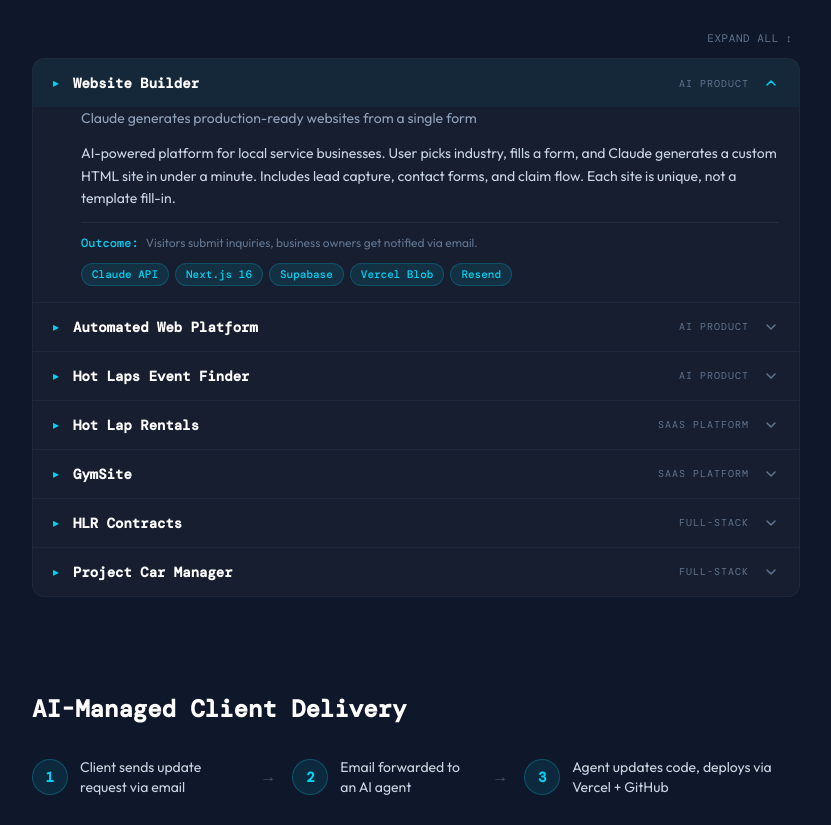
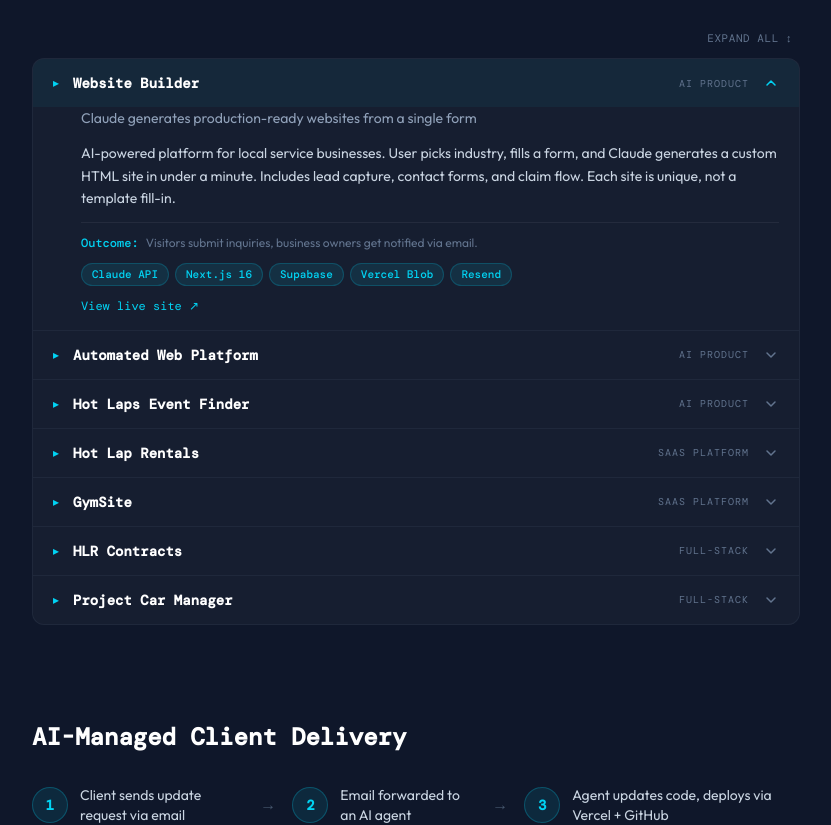
Before and after one commit to patrickclay/portfolio, a Next.js app: page / in a window 1280 px wide. Shown: the part 1390-2215 px from the top of the page, without its empty margins (224-1055 px from the left). Built offline with nearby package versions, Linux system fonts and the light colour scheme.

Commit message:
Add live-site links to product rows
Co-Authored-By: Claude Fable 5 <noreply@anthropic.com>

```diff
--- a/components/ProjectList.tsx
+++ b/components/ProjectList.tsx
@@ -99,6 +99,16 @@ export function ProjectList({ projects }: { projects: CardData[] }) {
                         <TechPill key={tech} label={tech} />
                       ))}
                     </div>
+                    {project.link && (
+                      <a
+                        href={project.link}
+                        target="_blank"
+                        rel="noopener noreferrer"
+                        className="self-start text-xs font-mono text-cyan-400 hover:underline"
+                      >
+                        View live site ↗
+                      </a>
+                    )}
                   </div>
                 </div>
               </div>
--- a/data/projects.ts
+++ b/data/projects.ts
@@ -7,6 +7,7 @@ export interface CardData {
   outcome: string;
   techStack: string[];
   category?: ProjectCategory;
+  link?: string;
 }
 
 export const stats = [
@@ -113,6 +114,7 @@ export const enterpriseProjects: CardData[] = [
 export const products: CardData[] = [
   {
     title: "Website Builder",
+    link: "https://website-builder-five-zeta.vercel.app",
     category: "ai-product",
     summary:
       "Claude generates production-ready websites from a single form",
@@ -147,6 +149,7 @@ export const products: CardData[] = [
   },
   {
     title: "Hot Laps Event Finder",
+    link: "https://hotlaps.vercel.app",
     category: "ai-product",
     summary:
       "AI-powered motorsports event discovery using Google Gemini",
@@ -158,6 +161,7 @@ export const products: CardData[] = [
   },
   {
     title: "Hot Lap Rentals",
+    link: "https://hotlaprentals.com",
     category: "saas-platform",
     summary:
       "Track day car rental marketplace — auth, bookings, AI, Cloud Run",
@@ -175,6 +179,7 @@ export const products: CardData[] = [
   },
   {
     title: "GymSite",
+    link: "https://fitnesssite-six.vercel.app",
     category: "saas-platform",
     summary:
       "Gym class scheduling and booking with payments and AI",
@@ -191,6 +196,7 @@ export const products: CardData[] = [
   },
   {
     title: "HLR Contracts",
+    link: "https://hlr-contracts.vercel.app",
     category: "full-stack",
     summary:
       "E-signature rental contract platform with PDF generation",
```
